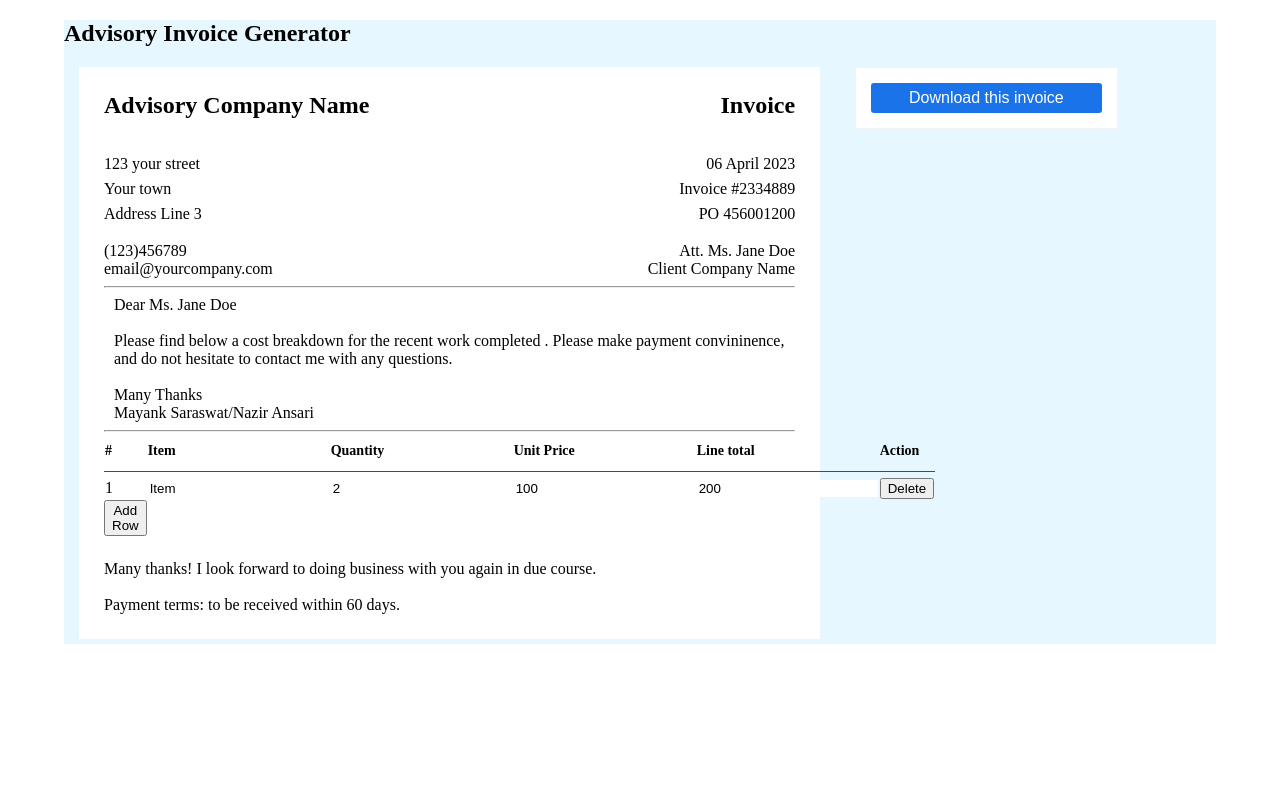
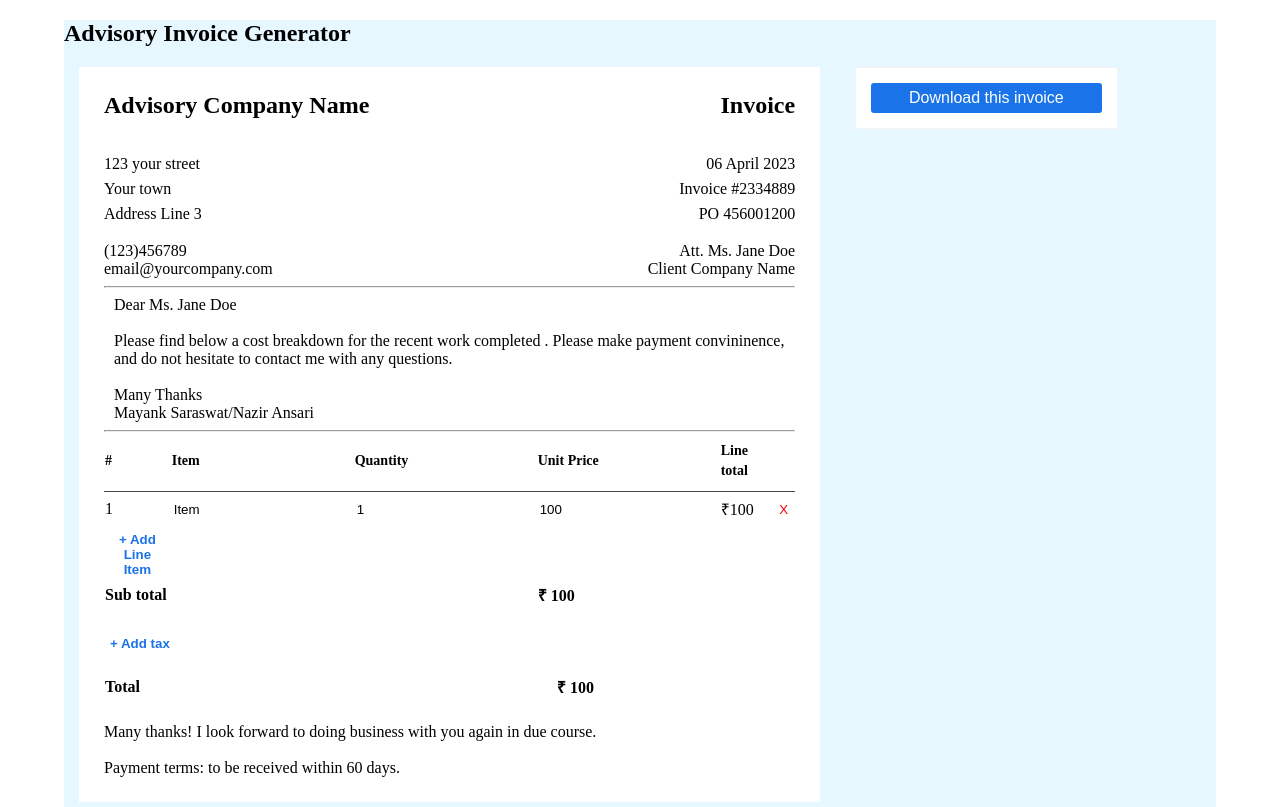
Before and after one commit to NazirAnsari/tax-demo, a React (Create React App) app: page / in a window 1280 px wide. Built offline with nearby package versions, Linux system fonts and the light colour scheme.

Commit message:
shivam pull it

```diff
--- a/src/components/table.jsx
+++ b/src/components/table.jsx
@@ -1,28 +1,61 @@
-import React, { useState } from 'react';
+import React, { useEffect, useState } from 'react';
 
 function Table() {
   const [currentID, setCurrID] = useState(2);
+  const [currentTaxID, setCurrTaxID] = useState(2);
   const [data, setData] = useState([
-    { uid: 1, itemDescription: 'Item', quantity: 2, unitPrice: 100, lineTotal:200}
+    { uid: 1, itemDescription: 'Item', quantity: 1, unitPrice: 100, lineTotal: 100 }
   ]);
+  const [subTotal, setsubTotal] = useState(100);
+  const [grandTotal, setGrandTotal] = useState(0);
+  const [taxCal, setTaxCal] = useState(0)
+  const [tax, setTax] = useState([])
+
+
+  const addTax = () => {
+    setCurrTaxID(currentTaxID+1);
+    setTax((prevVal) => {
+      return [...prevVal, {uid: currentTaxID, taxName: 'Tax name', taxPercent: 20 , taxAmount: 20 }]
+    })
+    console.log(tax);
+  }
+
+  const deleteTaxRows = (delTaxID) => {
+    setTax(tax.filter((row)=>row.uid!=delTaxID));
+  }
+
+  const handleChangeTax = (e, taxID) => {
+    const fieldName = e.target.name;
+    const value = e.target.value;
+
+    setTax(
+      tax.map((row) => {
+        if (row.uid == taxID) {
+          if (fieldName == 'taxPercent') {
+
+            const newTaxAmount = Math.round(subTotal*value/100);
+            return { ...row, ['taxAmount']: newTaxAmount, [fieldName]: value };
+
+          } else {
+            return { ...row, [fieldName]: value };
+          }
+        }
+        return row;
+      })
+    );
+
+  }
 
   const addRow = () => {
+    setCurrID(currentID + 1);
 
-
-    setCurrID(currentID+1);
-
-    setData((prevVal)=>{
-        return [...prevVal, { uid: currentID, itemDescription: 'Item', quantity: 1, unitPrice: 100, lineTotal:100}]
+    setData((prevVal) => {
+      return [...prevVal, { uid: currentID, itemDescription: 'Item', quantity: 1, unitPrice: 100, lineTotal: 100 }]
     })
-    // setTimeout(()=>{
-    //   console.log(currID);
-    //   console.log(data);
-    // },2000)
-
+    updateTaxAmount();
 
   };
-
-  console.log(data);
+console.log(tax);
 
   const deleteRow = (e, rowID) => {
     setData(data.filter((row) => row.uid != rowID));
@@ -35,30 +68,67 @@ function Table() {
     setData(
       data.map((row) => {
         if (row.uid == id) {
+          if (fieldName == 'quantity' || fieldName == 'unitPrice') {
 
+            const otherFieldName = fieldName == 'quantity' ? 'unitPrice' : 'quantity';
+            const newLineTotal = value * row[otherFieldName];
+            return { ...row, ['lineTotal']: newLineTotal, [fieldName]: value };
+
+          } else {
             return { ...row, [fieldName]: value };
+          }
         }
         return row;
       })
     );
+
+    // const newSubTotal = calSubTotal();
+    // setsubTotal(newSubTotal);
   };
 
+  const updateTaxAmount = ()=>{
+    setTax(
+      tax.map((row) => {
+
+
+            const newTaxAmount = Math.round(subTotal*row.taxPercent/100);
+            return { ...row, ['taxAmount']: newTaxAmount};
+
+      })
+    )
+  }
+
+
+
+  useEffect(() => {
+    const newSubTotal = data.reduce((accumulator, currentElement) => accumulator + currentElement.lineTotal, 0)
+    setsubTotal(newSubTotal);
+    const newTaxCal = tax.reduce((accumulator, currentElement) => accumulator + currentElement.taxAmount, 0)
+
+    setTaxCal(newTaxCal)
+    setGrandTotal(taxCal + newSubTotal)
+
+  }, [data,tax])
+
+
+
   return (
+    <div>
       <table>
         <thead>
           <tr>
             <th>#</th>
             <th>Item</th>
             <th>Quantity</th>
-          <th>Unit Price</th>
+            <th contentEditable="true">Unit Price</th>
             <th>Line total</th>
-          <th>Action</th>
+            <th></th>
           </tr>
         </thead>
         <tbody>
           {data.map((row, index) => (
             <tr key={row.uid}>
-            <td>{index+1}</td>
+              <td>{index + 1}</td>
               <td>
                 <input
                   type="text"
@@ -69,7 +139,6 @@ function Table() {
                     handleChange(e, row.uid)
                   }
                   }
-
                 />
               </td>
               <td>
@@ -96,28 +165,50 @@ function Table() {
 
                 />
               </td>
-            <td>
-            <input
-                type="number"
-                name="lineTotal"
-                value={row.lineTotal}
-                onChange={(e) => handleChange(e, row.uid)}
-
-              />
+              <td type="number" name="lineTotal" onChange={(e) => handleChange(e, row.uid)}>
+              ₹{row.lineTotal}
               </td>
               <td>
-              <button uid={row.uid} onClick={(e) => deleteRow(e, row.uid)}>Delete</button>
+                <button className = "remove" uid={row.uid} onClick={(e) => deleteRow(e, row.uid)}>X</button>
               </td>
             </tr>
           ))}
         </tbody>
         <tfoot>
           <tr>
-            <button onClick={()=>addRow()}>Add Row</button>
+            <button className="addNewItem"  onClick={() => addRow()}>+ Add Line Item</button>
+          </tr>
+          <tr>
+          <td contentEditable="true"><b>Sub total</b></td>
+          <td></td>
+          <td></td>
+          <td><b>₹ {subTotal}</b></td>
         </tr>
         </tfoot>
+        </table><br/>
+
+        <table>
+        {tax.map((taxRow, index) => (
+          <tr key={index}>
+            <input type='text'name='taxName' value={taxRow.taxName} onChange={(e)=>handleChangeTax(e, taxRow.uid)} />
+            {/* <td className="taxName" onChange={(e)=>handleChangeTax(e, taxRow.uid)} contentEditable="true">{taxRow.taxName}</td> */}
+            <input type='number'name='taxPercent' value={taxRow.taxPercent} onChange={(e)=>handleChangeTax(e, taxRow.uid)} />
+            {/* <td className='taxPercent' onChange={(e)=>handleChangeTax(e, taxRow.uid)} contentEditable="true">{taxRow.taxPercent}%</td> */}
+            <td className='taxAmount'>₹ {taxRow.taxAmount}<button className='remove' onClick={()=>deleteTaxRows(taxRow.uid)}>X</button></td>
+            {/* <td className='remove' onClick={deleteTaxRows}>X</td> */}
+          </tr>
+        ))}
+
+        <tr><button className="addNewItem" onClick={addTax}>+ Add tax</button></tr><br/>
+        <tr>
+          <td contentEditable="true"><b>Total</b></td>
+          <td></td>
+          <td><b>₹ {grandTotal}</b></td>
+        </tr>
       </table>
+    </div>
   );
+
 }
 
 export default Table;
--- a/src/components/textInvoice.css
+++ b/src/components/textInvoice.css
@@ -156,13 +156,17 @@ td {
     color: red;
     margin-left: 8px;
     cursor: pointer;
+    border: none;
+    background-color: white;
 }
 
 .addNewItem {
     cursor: pointer;
-    color: #1a6590;
+    color: #1a73e8;
     font-weight: bold;
     margin-top: 10px;
+    border: none;
+    background-color: white;
 }
 
 .invoiceTotal {
```
Lines whose indentation alone changed are shown as unchanged.
